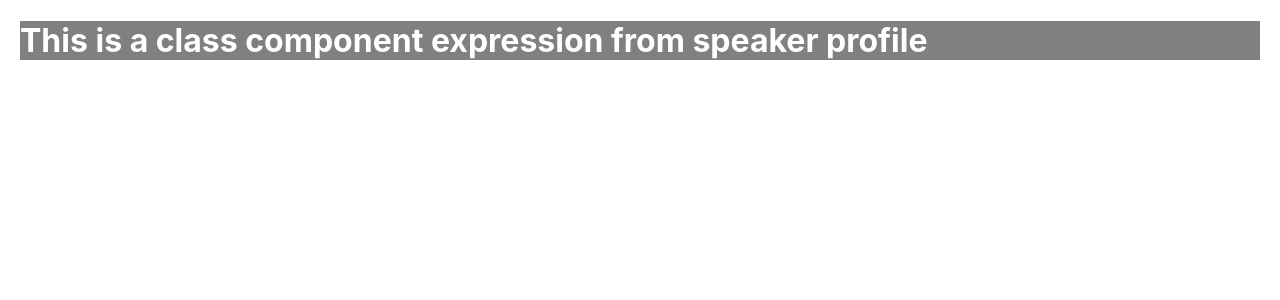
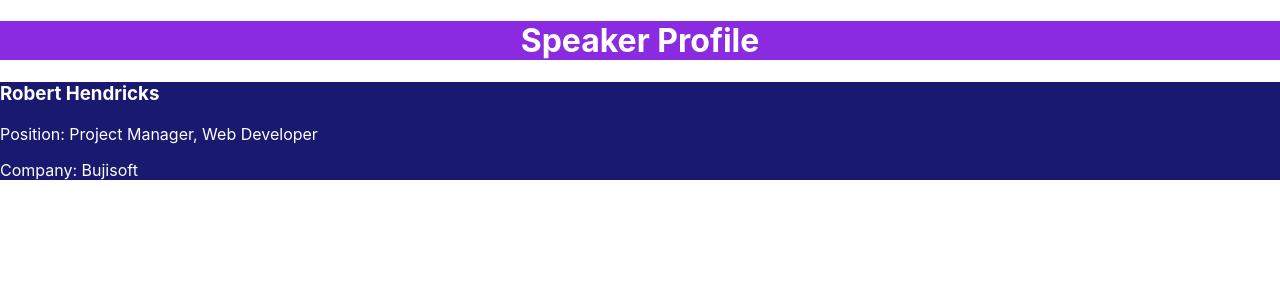
Before and after one commit to rmasonhx12/bizza_frontend, a React (Create React App) app: page / in a window 1280 px wide. Shown: the top 300 px of the page. Built offline with nearby package versions, Linux system fonts and the light colour scheme.

Commit message:
move component class to  have props

```diff
--- a/src/App.js
+++ b/src/App.js
@@ -1,13 +1,39 @@
 //import logo from './logo.svg';
 //import './App.css';
 import React from 'react';
-import SpeakerProfile from './components/SpeakerProfile';
+//import SpeakerProfile from './components/SpeakerProfile';
+
+
+// build function speaker profile with props
+function SpeakerProfile(props) {
+  return(
+    <>
+    <h3>{props.name}</h3>
+    <p>Position: {props.jobTitle}</p>
+    <p>Company: {props.company}</p>
+    </>
+  );
+}
+
+
 function App(){
   return (
-  <div style={{backgroundColor: 'gray', margin:20,
+    <>
+     <div style={{backgroundColor:'blueviolet', textAlign:'center',
   color:'white'}}>
-  <SpeakerProfile />
+    <h1> Speaker Profile</h1>
+    </div>
+    <div style={{backgroundColor:'midnightblue', marginTop:'0',
+  color:'white'}}>
+
+  <SpeakerProfile
+  name="Robert Hendricks"
+  jobTitle='Project Manager, Web Developer'
+  company="Bujisoft" />
   </div>
+
+    </>
+
   );
   }
   export default App;
```
